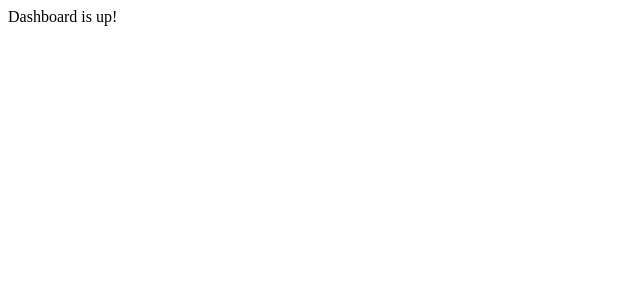
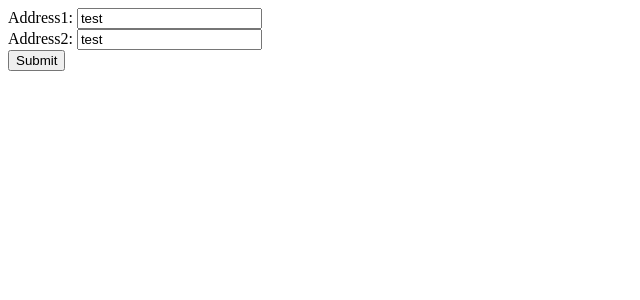
Before and after one commit to ilikeadodachacha/AMNE_RE_Finder, a React app: page / in a window 1280 px wide. Shown: the top 300 px of the page, without its empty margins (0-640 px from the left). Built offline with nearby package versions, Linux system fonts and the light colour scheme.

Commit message:
Create form for acc

```diff
--- a/src/Dashboard.jsx
+++ b/src/Dashboard.jsx
@@ -11,7 +11,11 @@ class Dashboard extends React.Component {
   render() {
     return (
       <div>
-        Dashboard is up!
+        <form className="Search-form">
+          Address1: <input type="text" name="addr1" value="test"/><br />
+          Address2: <input type="text" name="addr2" value="test"/><br />
+          <input type="submit" />
+        </form>
       </div>
     )
   }
```
Also changed, not shown: 1 other file (tests, documents, lock files or other folders).
